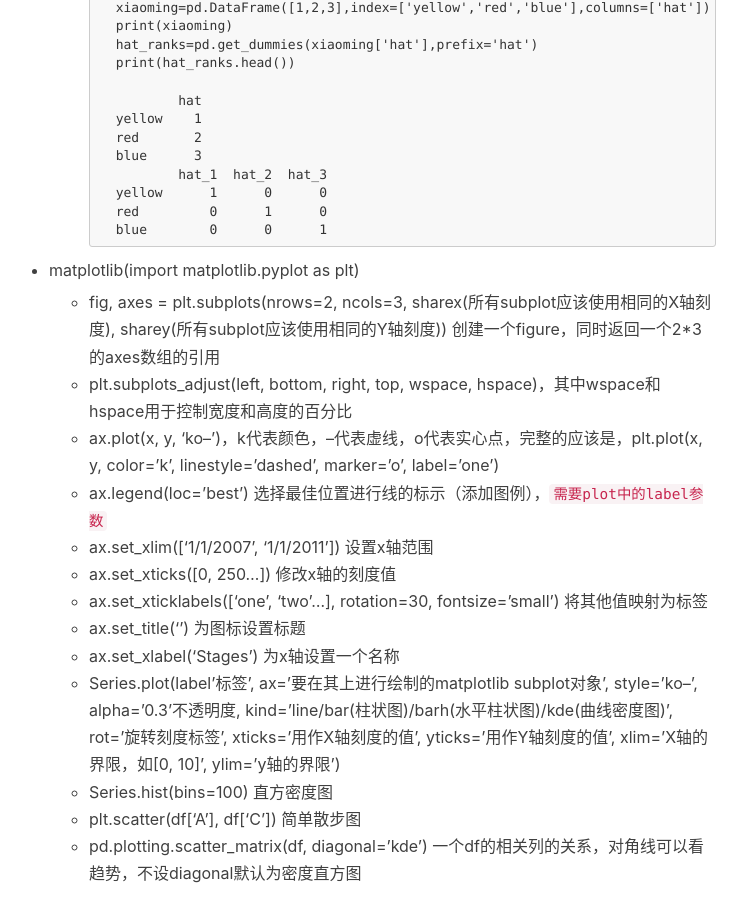
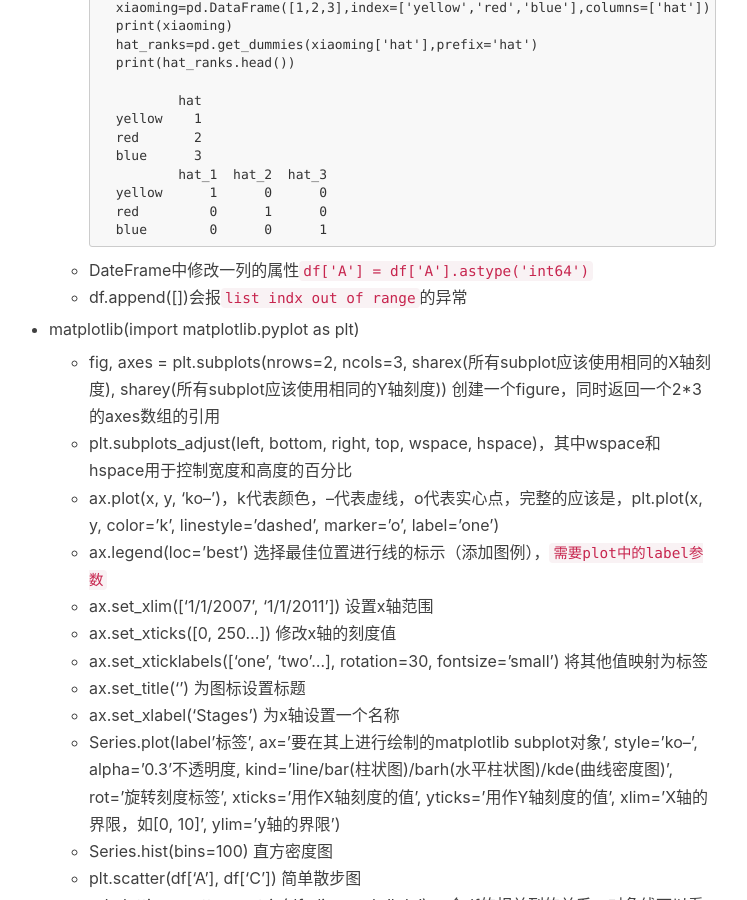
Before and after one commit to mickey0524/mickey0524.github.io, a Jekyll site: the page built from _posts/2017-11-08-numpy-pandas-matplotlib-base.md, in a window 1280 px wide and 900 px high, scrolled down 4757 px. Shown: the whole window, without its empty margins (256-1003 px from the left). Built offline with Jekyll 4.4.1, drawn with Linux system fonts in a browser that asks for light colours; nearby versions of some CDN libraries; comment, search, counter and statistics services are not loaded.

Commit message:
feat(pandas): 增加pandas用法

````diff
--- a/_posts/2017-11-08-numpy-pandas-matplotlib-base.md
+++ b/_posts/2017-11-08-numpy-pandas-matplotlib-base.md
@@ -186,6 +186,9 @@ tags:
         blue        0      0      1
         ```
 
+    * DateFrame中修改一列的属性`df['A'] = df['A'].astype('int64')`
+    * df.append([])会报`list indx out of range`的异常
+
 * matplotlib(import matplotlib.pyplot as plt)
 
 	* fig, axes = plt.subplots(nrows=2, ncols=3, sharex(所有subplot应该使用相同的X轴刻度), sharey(所有subplot应该使用相同的Y轴刻度)) 创建一个figure，同时返回一个2\*3的axes数组的引用
````
